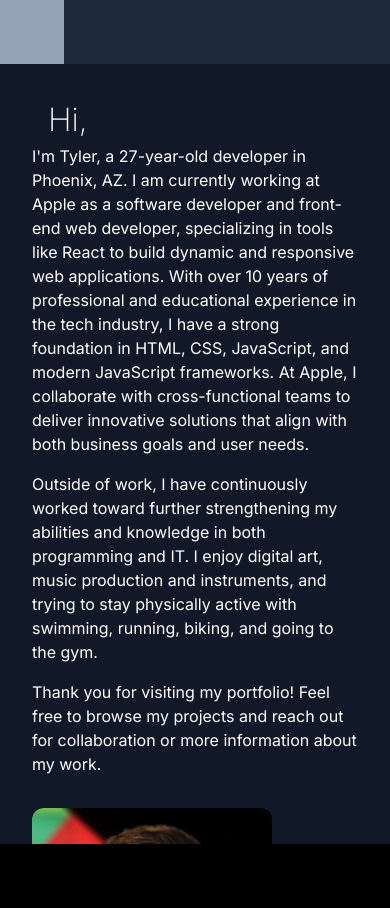
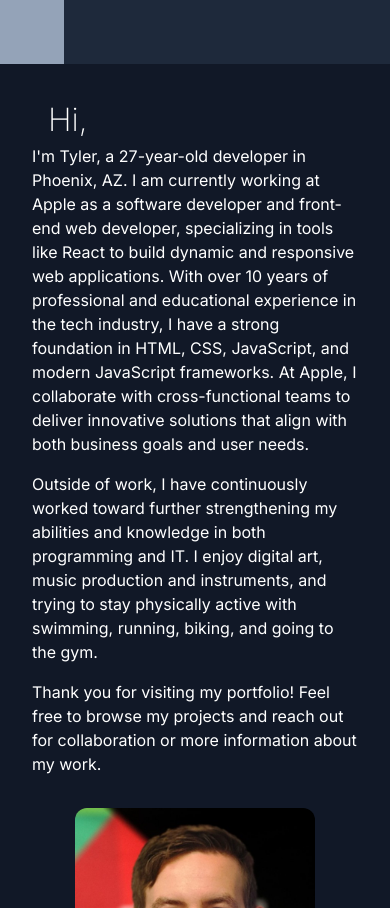
Before and after one commit to TylerSDavies/portfolio-website, a Next.js app: page / in a window 390 px wide. Before the commit the page ends 844 px from the top, so only its background shows below. Built offline with nearby package versions, Linux system fonts and the light colour scheme.

Commit message:
mobile fixes

```diff
--- a/src/app/page.js
+++ b/src/app/page.js
@@ -20,7 +20,7 @@ export default function App() {
           changePage={changePage}
         />
       </div>
-        <div className='flex overflow-auto md:max-w-screen-md lg:mx-w-screen-md xl:max-w-screen-lg max-h-full justify-center w-full'>
+        <div className='flex overflow-auto md:max-w-screen-md lg:mx-w-screen-md xl:max-w-screen-lg max-h-full justify-center w-full min-h-full md:min-h-0'>
           <Pages pageName={pageName} />
       </div>
     </div>
--- a/src/components/PageContainer.js
+++ b/src/components/PageContainer.js
@@ -1,6 +1,6 @@
 export default function PageContainer(props) {
     return (
-        <div className="flex flex-col w-full h-full p-8 md:p-16 md:justify-center overflow-auto  bg-gray-900">
+        <div className="flex flex-col w-full h-full p-8 pb-32 md:p-16 md:justify-center overflow-auto bg-gray-900">
             {props.children}
         </div>
     )
--- a/src/pages/Home.js
+++ b/src/pages/Home.js
@@ -18,7 +18,7 @@ export default function Home() {
 
                     <p>Thank you for visiting my portfolio! Feel free to browse my projects and reach out for collaboration or more information about my work.</p>
                 </div>
-                <div className="flex flex-row xl:flex-col justify-center flex-auto xl:max-w-60 gap-8">
+                <div className="flex flex-col justify-center flex-auto xl:max-w-60 gap-8 pb-32 md:pb-0">
                     <Image
                         src='/images/profile-image.jpg'
                         height={240}
@@ -27,7 +27,7 @@ export default function Home() {
                         style={{display: 'flex', width: '240px', height: '240px'}}
                         className="rounded-xl"
                     />
-                    <div className="flex flex-col xl:flex-row justify-evenly items-center w-full">
+                    <div className="flex justify-evenly items-center w-full">
                         <a href='https://www.linkedin.com/in/tyler-s-davies/' target='_blank'>
                             <Image
                                 src='/logos/linkedin.png'
```
